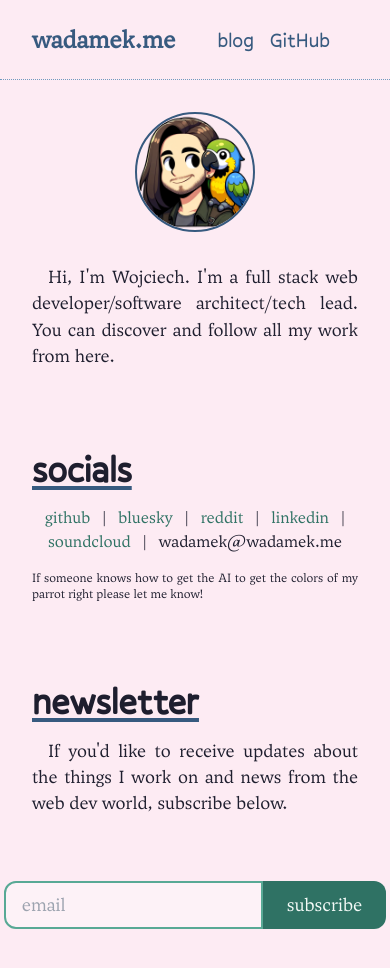
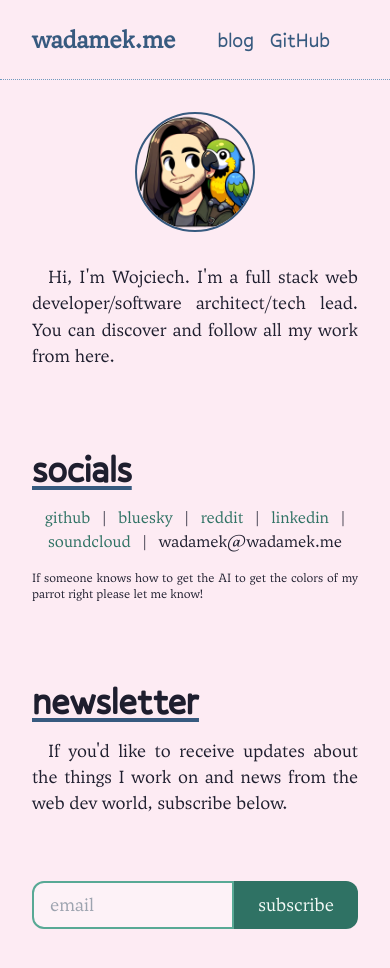
Before and after one commit to wadamek65/wadamek.me, an Astro site: page / in a window 390 px wide. Built offline with nearby package versions, Linux system fonts and the light colour scheme; Astro itself is replaced by a stand-in of ours; some packages are replaced by stand-ins of ours; no server answers; some icons are missing.

Commit message:
fix(newsletter): mobile styles

```diff
--- a/src/components/Newsletter.astro
+++ b/src/components/Newsletter.astro
@@ -21,7 +21,7 @@
 							aria-label="email"
 							aria-required="true"
 							type="email"
-							class="rounded-l-xl border-2 border-puerto-rico-400 bg-remy-50 px-4 py-2 text-lg ring-puerto-rico-300 ring-offset-2 hover:ring-2 focus:ring-2"
+							class="w-full rounded-l-xl border-2 border-puerto-rico-400 bg-remy-50 px-4 py-2 text-lg ring-puerto-rico-300 ring-offset-2 hover:ring-2 focus:ring-2"
 							data-inputmask=""
 							name="fields[email]"
 							placeholder="email"
```
